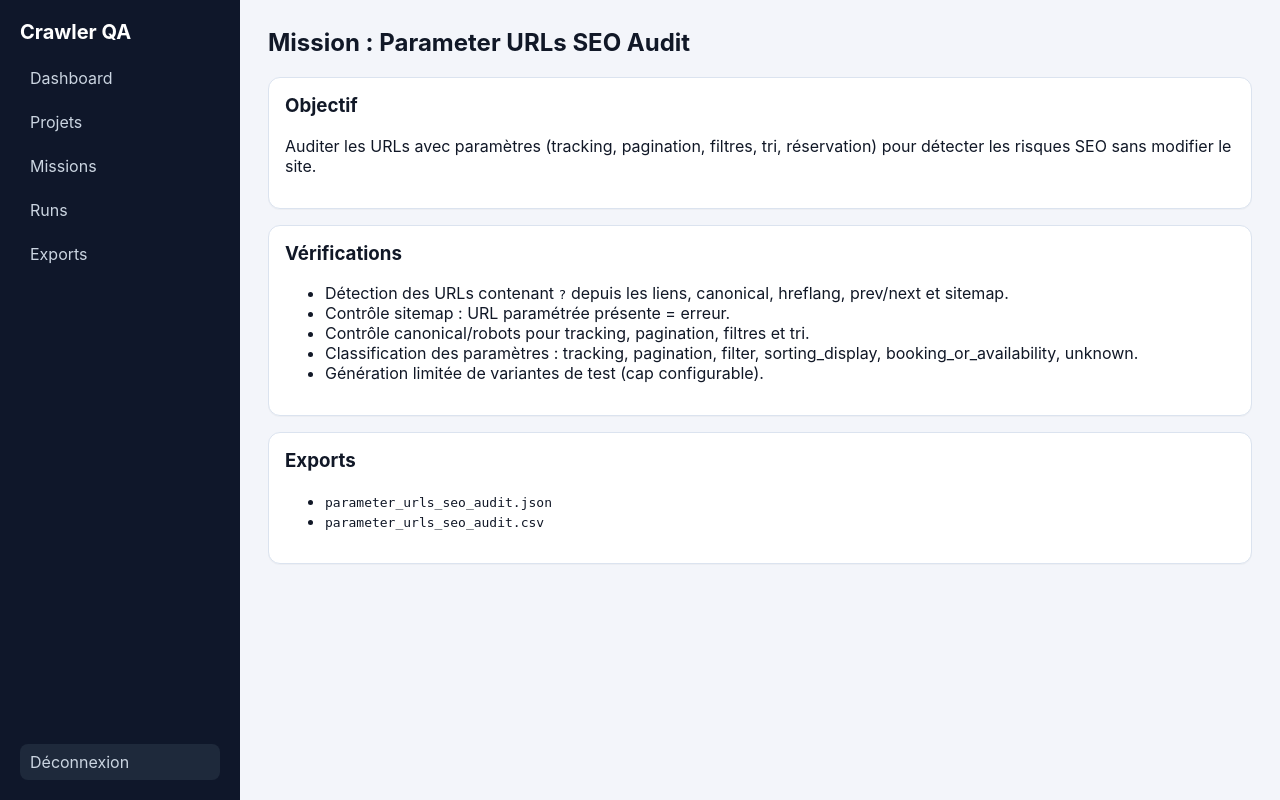
After one commit to 2DOLIST06/crawler-, a FastAPI app: template crawler/src/crawler_app/templates/mission_parameter_urls_seo_audit.html in a window 1280 px wide. The commit adds this page. Run offline with FastAPI, Linux system fonts and the light colour scheme; the template is opened without the code that fills it, so the values that code supplies are empty.

Commit message:
Expose parameter URLs mission in UI and mission pages (#23)

```diff
--- /dev/null
+++ b/crawler/src/crawler_app/templates/mission_parameter_urls_seo_audit.html
@@ -0,0 +1,26 @@
+{% extends 'base.html' %}
+{% block title %}Mission Parameter URLs SEO Audit{% endblock %}
+{% block content %}
+<h2>Mission : Parameter URLs SEO Audit</h2>
+<section class="card">
+  <h3>Objectif</h3>
+  <p>Auditer les URLs avec paramètres (tracking, pagination, filtres, tri, réservation) pour détecter les risques SEO sans modifier le site.</p>
+</section>
+<section class="card">
+  <h3>Vérifications</h3>
+  <ul>
+    <li>Détection des URLs contenant <code>?</code> depuis les liens, canonical, hreflang, prev/next et sitemap.</li>
+    <li>Contrôle sitemap : URL paramétrée présente = erreur.</li>
+    <li>Contrôle canonical/robots pour tracking, pagination, filtres et tri.</li>
+    <li>Classification des paramètres : tracking, pagination, filter, sorting_display, booking_or_availability, unknown.</li>
+    <li>Génération limitée de variantes de test (cap configurable).</li>
+  </ul>
+</section>
+<section class="card">
+  <h3>Exports</h3>
+  <ul>
+    <li><code>parameter_urls_seo_audit.json</code></li>
+    <li><code>parameter_urls_seo_audit.csv</code></li>
+  </ul>
+</section>
+{% endblock %}
--- a/crawler/src/crawler_app/templates/missions.html
+++ b/crawler/src/crawler_app/templates/missions.html
@@ -19,4 +19,5 @@
   <a class="btn-link" href="/missions/seo-technical-audit">Voir le détail</a>
 </section>
 <section class='card'><h3>Slugs anglais sur .fr</h3><p>Audit ciblé uniquement sur les slugs anglais détectés dans les sources crawlables.</p><a class='btn-link' href='/missions/english-slugs-fr-audit'>Voir le détail</a></section>
+<section class='card'><h3>Parameter URLs SEO Audit</h3><p>Audit dédié des URLs avec paramètres (sitemap, canonical, robots, pagination, tracking, filtres, tri).</p><a class='btn-link' href='/missions/parameter-urls-seo-audit'>Voir le détail</a></section>
 {% endblock %}
--- a/crawler/src/crawler_app/templates/project_detail.html
+++ b/crawler/src/crawler_app/templates/project_detail.html
@@ -3,7 +3,7 @@
 {% block content %}
 <h2>Projet : {{project.name}}</h2>
 <section class="card"><p><strong>URL de départ:</strong> {{project.start_url}}</p><p><strong>Domaine autorisé:</strong> {{project.allowed_domain}}</p><p class="helper">Exemple : www.2dolist.fr</p><p class="helper">Si Même hôte uniquement est coché, le crawler ne sortira pas de ce sous-domaine. Les liens externes seront listés mais pas crawlés.</p><p><strong>Paramètres par défaut:</strong> mode {{project.default_mode}}, max pages {{project.default_max_pages}}, profondeur {{project.default_max_depth}}</p><p><strong>Nombre de runs:</strong> {{runs|length}}</p><p><strong>Dernier run:</strong> {% if latest_run %}#{{latest_run.id}} ({{latest_run.status}}){% else %}Aucun{% endif %}</p></section>
-<section class="card"><h3>Lancer une mission</h3><p class="helper">Pour un premier test, utilisez 100 pages, profondeur 3, mode HTTP.</p><form method='post' action='/runs/create/{{project.id}}' class="form-grid"><label>Mission<select name='mission_type' id='mission_type_select' required><option value='simple_crawl'>Crawl simple</option><option value='seo_technical_audit'>SEO Technical Audit</option><option value='english_slugs_fr_audit'>Slugs anglais sur .fr</option></select></label><p><a class="btn-link" id="mission-detail-link" href="/missions/simple-crawl">Voir ce que cette mission vérifie</a></p><label>Mode<select name='mode'><option value='http'>http rapide</option><option value='browser'>browser rendu navigateur</option></select></label><label>Max pages<input type='number' name='max_pages' value='{{project.default_max_pages}}'></label><label>Profondeur max<input type='number' name='max_depth' value='{{project.default_max_depth}}'></label><label>Délai entre requêtes<input type='number' step='0.1' name='delay' value='0.2' placeholder='0.2'></label><label class="checkbox-line"><input type='checkbox' name='respect_robots'> Respecter robots.txt</label><button class="btn">Lancer le crawl</button></form></section>
+<section class="card"><h3>Lancer une mission</h3><p class="helper">Pour un premier test, utilisez 100 pages, profondeur 3, mode HTTP.</p><form method='post' action='/runs/create/{{project.id}}' class="form-grid"><label>Mission<select name='mission_type' id='mission_type_select' required><option value='simple_crawl'>Crawl simple</option><option value='seo_technical_audit'>SEO Technical Audit</option><option value='english_slugs_fr_audit'>Slugs anglais sur .fr</option><option value='parameter_urls_seo_audit'>URLs avec paramètres (SEO)</option></select></label><p><a class="btn-link" id="mission-detail-link" href="/missions/simple-crawl">Voir ce que cette mission vérifie</a></p><label>Mode<select name='mode'><option value='http'>http rapide</option><option value='browser'>browser rendu navigateur</option></select></label><label>Max pages<input type='number' name='max_pages' value='{{project.default_max_pages}}'></label><label>Profondeur max<input type='number' name='max_depth' value='{{project.default_max_depth}}'></label><label>Délai entre requêtes<input type='number' step='0.1' name='delay' value='0.2' placeholder='0.2'></label><label class="checkbox-line"><input type='checkbox' name='respect_robots'> Respecter robots.txt</label><button class="btn">Lancer le crawl</button></form></section>
 <section class="card"><h3>Historique des runs</h3><table><thead><tr><th>ID</th><th>Mission</th><th>Statut</th><th>Pages crawlées</th><th>Issues</th><th>Commencé le</th><th>Terminé le</th><th>Durée</th><th>Rapport</th></tr></thead><tbody>{% for r in runs %}<tr><td>{{r.id}}</td><td>{{r.mission_type or r.config_snapshot.get('mission_type','simple_crawl')}}</td><td>{{r.status}}</td><td>{{r.pages_crawled}}</td><td>{{r.issues_found}}</td><td>{{r.started_at}}</td><td>{{r.finished_at}}</td><td>{% if r.started_at and r.finished_at %}{{r.finished_at-r.started_at}}{% else %}N/A{% endif %}</td><td><a class="btn-link" href='/runs/{{r.id}}'>Voir le rapport</a></td></tr>{% endfor %}</tbody></table></section>
 <script>
 (function () {
@@ -13,6 +13,7 @@
     simple_crawl: '/missions/simple-crawl',
     seo_technical_audit: '/missions/seo-technical-audit',
     english_slugs_fr_audit: '/missions/english-slugs-fr-audit',
+    parameter_urls_seo_audit: '/missions/parameter-urls-seo-audit',
   };
   const update = () => {
     link.href = map[select.value] || '/missions';
```
Also changed, not shown: crawler/src/crawler_app/routers/dashboard.py (+8 -0 lines).
